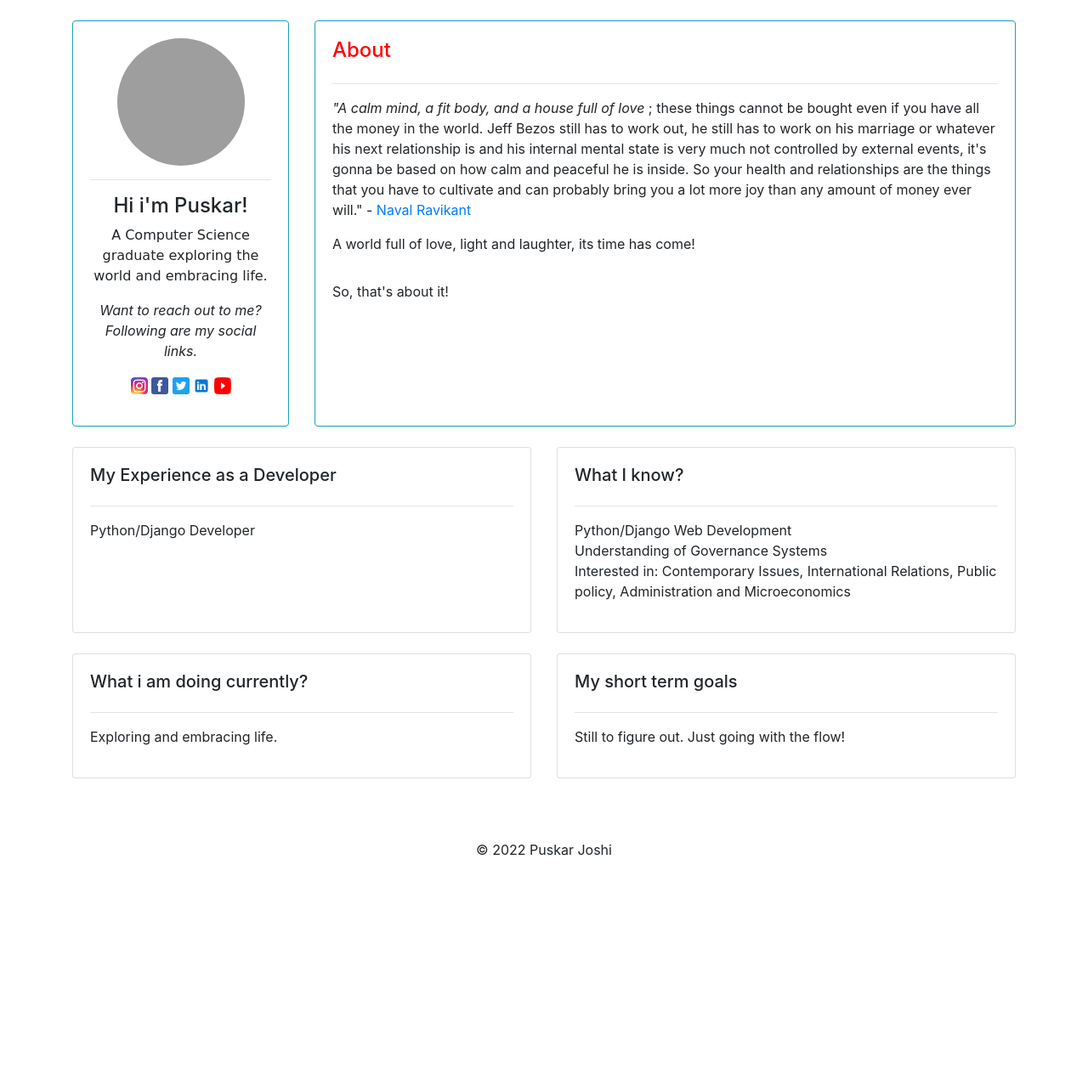
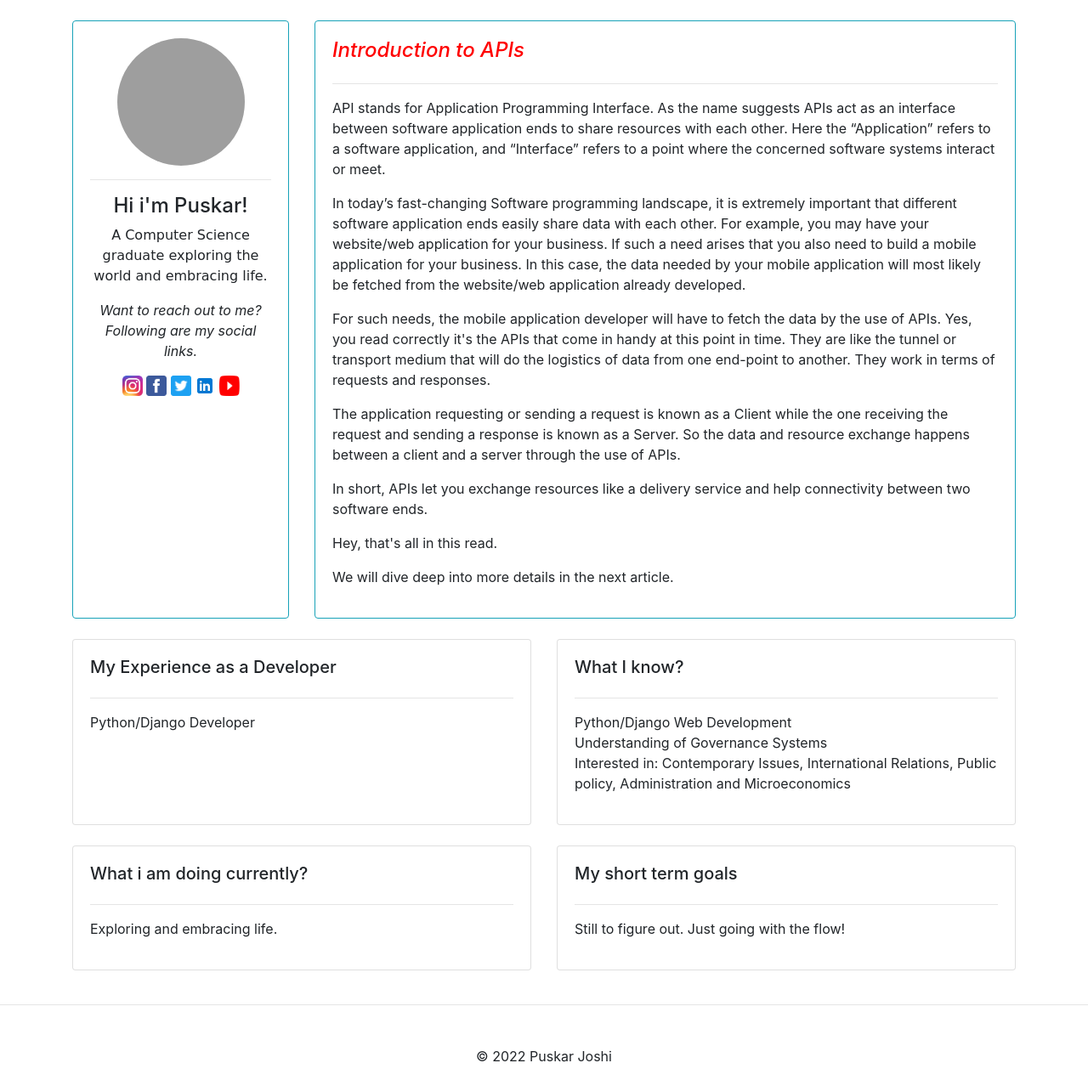
Before and after one commit to JoPuskar/myportfolio, a Django app: template base/templates/base/home.html in a window 1280 px wide. Shown: the whole page at 85% size. Before the commit the page ends 1007 px from the top, so only its background shows below. Run offline with Django 3.2, Linux system fonts and the light colour scheme; the template is opened without the code that fills it, so the values that code supplies are empty; some libraries are stand-ins or nearby versions; grey boxes are pictures that could not be loaded.

Commit message:
footer css

```diff
--- a/a-staticfiles/css/main.css
+++ b/a-staticfiles/css/main.css
@@ -2,10 +2,12 @@ body{
     background-color: lightgrey;
     text-align: center;
 }
+
 footer {
     margin-top: 3rem;
     text-align: center;
 }
+
 
 #profile-wrapper{
     text-align: center;
@@ -30,6 +32,6 @@ ul {
 }
 
 .social{
-    width: 20px;
-    height: 20px;
+    width: 24px;
+    height: 24px;
 }
--- a/base/templates/base/home.html
+++ b/base/templates/base/home.html
@@ -42,25 +42,31 @@
             </div>
              <div class="col-md-9">
                 <div class="card card-body h-100 border-info">
-                    <h4 style="color: red">About</h4>
+                    <h4 style="color: red"><i>Introduction to APIs</i></h4>
                     <hr>
                     <p>
-                        <i>"A calm mind, a fit body, and a house full of love</i> ; these things cannot be bought even if
-                        you have all the money in the world. Jeff Bezos still has to work out, he still has to work on
-                        his marriage or whatever his next relationship is and his internal mental state is very much not
-                        controlled by external events, it's gonna be based on how calm and peaceful he is inside. So your
-                        health and relationships are the things that you have to cultivate and can probably bring
-                        you a lot more joy than any amount of money ever will." - <a href="https://nav.al/">
-                        Naval Ravikant </a>
+
+                        API stands for Application Programming Interface. As the name suggests APIs act as an interface between software application ends to share resources with each other. Here the “Application” refers to a software application, and “Interface” refers to a point where the concerned software systems interact or meet.
                     </p>
                     <p>
-                        A world full of love, light and laughter, its time has come!
+                        In today’s fast-changing Software programming landscape, it is extremely important that different software application ends easily share data with each other. For example, you may have your website/web application for your business. If such a need arises that you also need to build a mobile application for your business. In this case, the data needed by your mobile application will most likely be fetched from the website/web application already developed.
                     </p>
                     <p>
-
+                        For such needs, the mobile application developer will have to fetch the data by the use of APIs.
+                        Yes, you read correctly it's the APIs that come in handy at this point in time. They are like the tunnel or transport medium that will do the logistics of data from one end-point to another. They work in terms of requests and responses.
                     </p>
                     <p>
-                        So, that's about it!
+                        The application requesting or sending a request is known as a Client while the one receiving the request and sending a response is known as a Server. So the data and resource exchange happens between a client and a server through the use of APIs.
+                    </p>
+                    <p>
+                        In short, APIs let you exchange resources like a delivery service and help connectivity between two software ends.
+                    </p>
+                    <p>
+                        Hey, that's all in this read.
+                    </p>
+
+                    <p>
+                        We will dive deep into more details in the next article.
                     </p>
                 </div>
             </div>
@@ -106,7 +112,9 @@
         </div>
         <br>
     </div>
+    <hr>
     <footer>
+
         <p>&copy; 2022 Puskar Joshi</p>
     </footer>
 </body>
--- a/myportfolio/settings.py
+++ b/myportfolio/settings.py
@@ -23,7 +23,7 @@ BASE_DIR = Path(__file__).resolve(strict=True).parent.parent
 SECRET_KEY = 'tiuba+@r$%=f9&%98=0#4(36lz1i#ilb^q)w3ex05=ne3zz^w_'
 
 # SECURITY WARNING: don't run with debug turned on in production!
-DEBUG = False
+DEBUG = True
 
 ALLOWED_HOSTS = ["*"]
 
```
Also changed, not shown: 1 other file.
